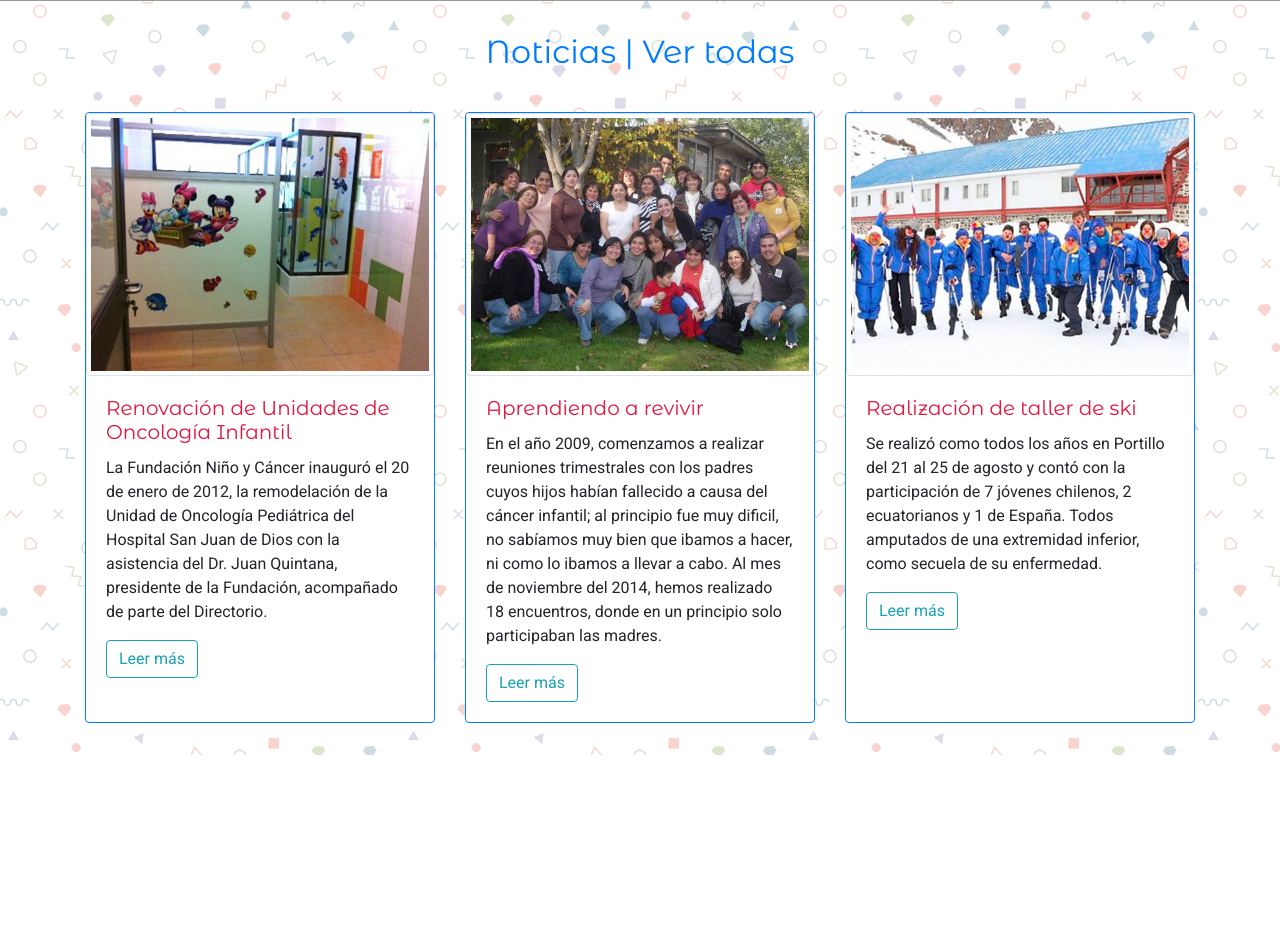
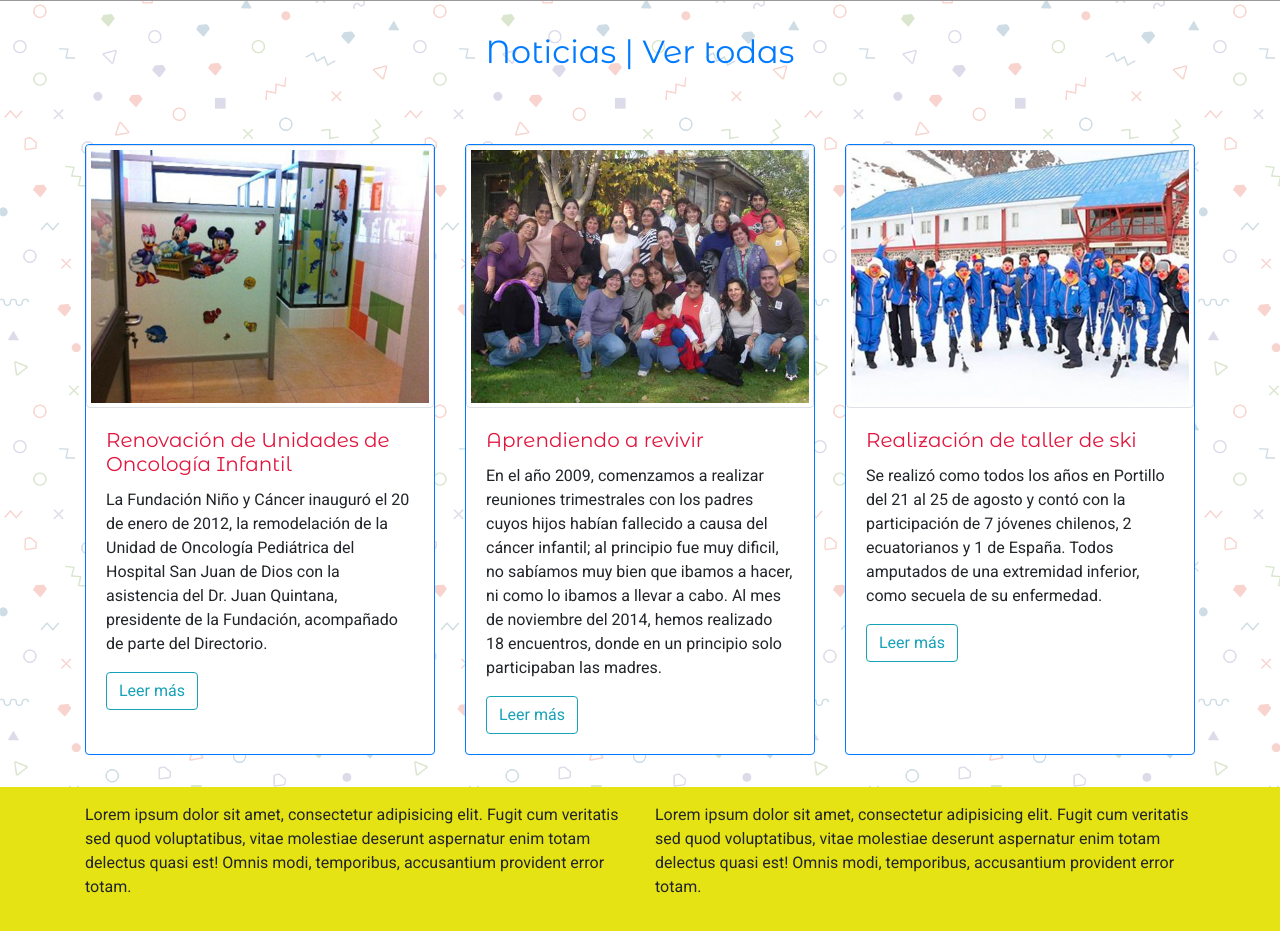
Before and after one commit to Cardenas2/prueba-fund-niycancer, a plain HTML site: page index.html in a window 1280 px wide. Shown: the part 790-1721 px from the top of the page. Before the commit the page ends 1545 px from the top, so only its background shows below. Drawn offline with nearby package versions, Linux system fonts and the light colour scheme.

Commit message:
seccion footer

```diff
--- a/assets/css/styles.css
+++ b/assets/css/styles.css
@@ -39,9 +39,7 @@ h1 img{
 h2.carousel-item__title{
 	font-size: 1.3em;
 }
-.borde-caj{
-	border:1px solid #007bff;
-}
+
 @media screen and (min-width: 570px){
 	.carousel-item--img{
 		height: 400px;
@@ -100,6 +98,15 @@ h5{
 h5.actividades{
 
 }
+
+.borde-caj{
+	border:1px solid #007bff;
+	margin: 2em 0;
+}
+footer.footer{
+	padding: 1em 0 ;
+	background-color:#e6e315;
+}
 @media screen and (min-width: 570px){
 	section.quienes-somos{
 	padding:3em 1em;
--- a/index.html
+++ b/index.html
@@ -93,8 +93,8 @@
 		</div><!--fin row--->
 	</div><!--fin container-->
 
-		<section class="noticias">
-			<div class="container">
+	<section class="noticias">
+		<div class="container">
 			<h2 class="noticias__title">Noticias | <span>Ver todas</span></h2>
 			<div class="card-deck">
 				<div class="card borde-caj">
@@ -122,9 +122,23 @@
 					</div>
 				</div>
 			</div>
-			</div><!--fin container-->
-		</section>
+		</div><!--fin container-->
+	</section>
 
+
+	<footer class="footer">
+		<div class="container">
+			<div class="row">
+				<div class="col col-md-6 col-xs-12">
+					<p>Lorem ipsum dolor sit amet, consectetur adipisicing elit. Fugit cum veritatis sed quod voluptatibus, vitae molestiae deserunt aspernatur enim totam delectus quasi est! Omnis modi, temporibus, accusantium provident error totam.</p>
+				</div>
+				<div class="col col-md-6 col-xs-12">
+					<p>Lorem ipsum dolor sit amet, consectetur adipisicing elit. Fugit cum veritatis sed quod voluptatibus, vitae molestiae deserunt aspernatur enim totam delectus quasi est! Omnis modi, temporibus, accusantium provident error totam.</p>
+				</div>
+			</div><!--fin row-->
+		</div><!--fin container-->
+
+	</footer>
 
 
 
```
